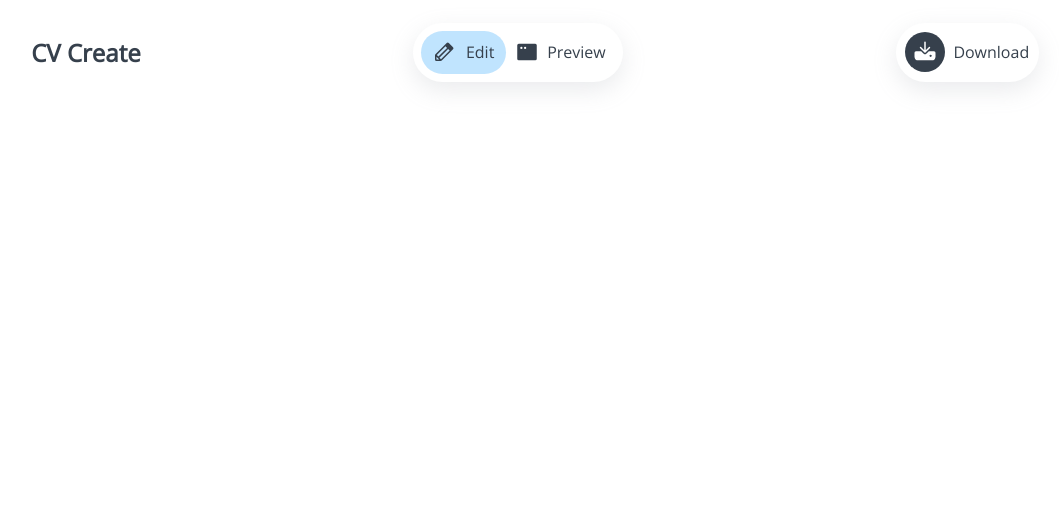
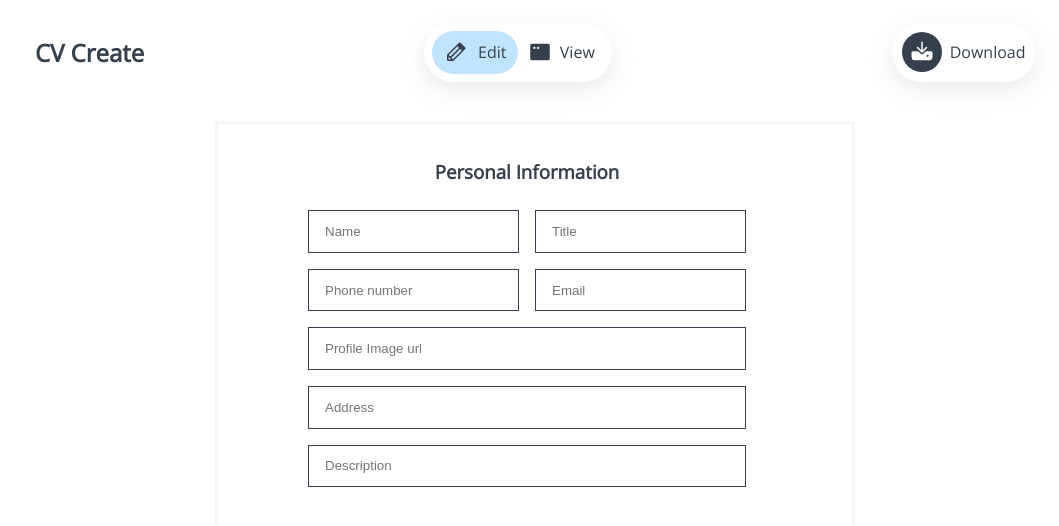
Before and after one commit to siduck/quickcv, a React (Create React App) app: page / in a window 1280 px wide. Shown: the top 526 px of the page, without its empty margins (105-1164 px from the left). Built offline with nearby package versions, Linux system fonts and the light colour scheme.

Commit message:
initial editor

```diff
--- a/src/components/App.js
+++ b/src/components/App.js
@@ -1,9 +1,11 @@
 import { Navbar } from "./Navbar";
+import Editor from "./Editor";
 
 export function App() {
   return (
     <div className="App">
       <Navbar />
+      <Editor />
     </div>
   );
 }
--- /dev/null
+++ b/src/components/Editor.js
@@ -0,0 +1,35 @@
+import "../styles/editor.css";
+
+function Input(props) {
+  return <input type="text" placeholder={props.info} />;
+}
+
+function PersonalInfo() {
+  return (
+    <div className="personalInfo">
+      <h3>Personal Information</h3>
+
+      <div>
+        <Input info="Name" />
+        <Input info="Title" />
+      </div>
+
+      <div>
+        <Input info="Phone number" />
+        <Input info="Email" />
+      </div>
+
+      <Input info="Profile Image url" />
+      <Input info="Address" />
+      <Input info="Description" />
+    </div>
+  );
+}
+
+export default function Editor() {
+  return (
+    <div className="editor">
+      <PersonalInfo />
+    </div>
+  );
+}
--- a/src/components/Navbar.js
+++ b/src/components/Navbar.js
@@ -10,9 +10,9 @@ function ModeSwitcher() {
         Edit
       </div>
 
-      <div className="previewBtn">
-        <AppWindow className="previewIcon" size={24} weight="fill" />
-        Preview
+      <div className="viewBtn">
+        <AppWindow className="viewIcon" size={24} weight="fill" />
+        View
       </div>
     </div>
   );
--- a/src/styles/editor.css
+++ b/src/styles/editor.css
@@ -0,0 +1,24 @@
+.editor {
+  padding: 1rem 2rem 2rem 1rem;
+  /* border-radius: 0.5rem; */
+  /* box-shadow: rgba(149, 157, 165, 0.2) 0px 8px 24px; */
+  margin: 2rem 20rem;
+  border: 3px solid #f6f6f6;
+}
+
+.personalInfo {
+  display: grid;
+  justify-content: center;
+}
+
+h3 {
+  text-align: center;
+}
+
+input {
+  padding: 0.8rem 1rem;
+  border: none;
+  outline: none;
+  margin: 0.5rem;
+  border: 1px solid #36404c;
+}
--- a/src/styles/navbar.css
+++ b/src/styles/navbar.css
@@ -14,14 +14,13 @@
 .modeswitcher {
   border-radius: 5rem;
   display: grid;
-  grid-template-columns: 1fr 1.3fr;
-  background-color: white;
+  grid-template-columns: 1fr 1fr;
   box-shadow: rgba(149, 157, 165, 0.2) 0px 8px 24px;
   padding: 0.5rem;
 }
 
 .editBtn,
-.previewBtn,
+.viewBtn,
 .savebtn {
   font-size: 1rem;
   justify-content: space-evenly;
@@ -32,7 +31,6 @@
 }
 
 .savebtn {
-  background-color: white;
   border-radius: 5rem;
   box-shadow: rgba(149, 157, 165, 0.2) 0px 8px 24px;
 }
```
